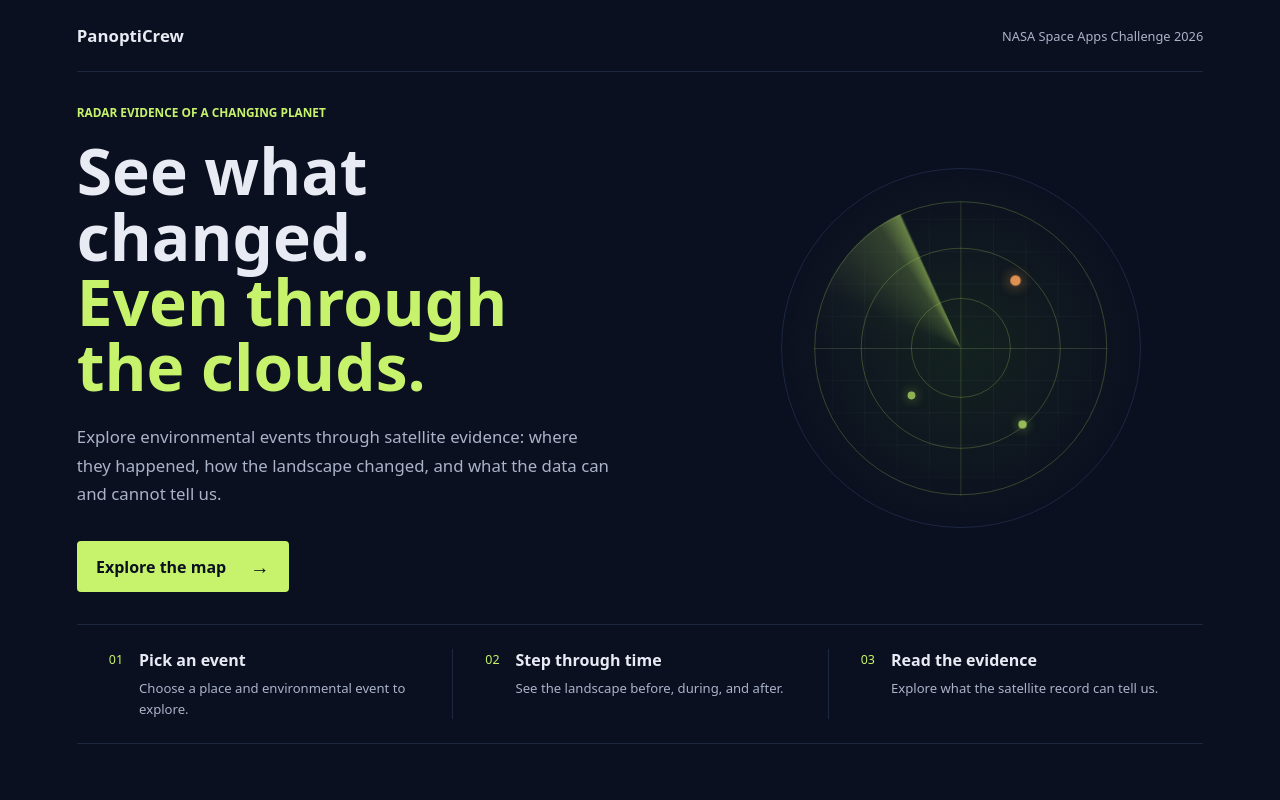
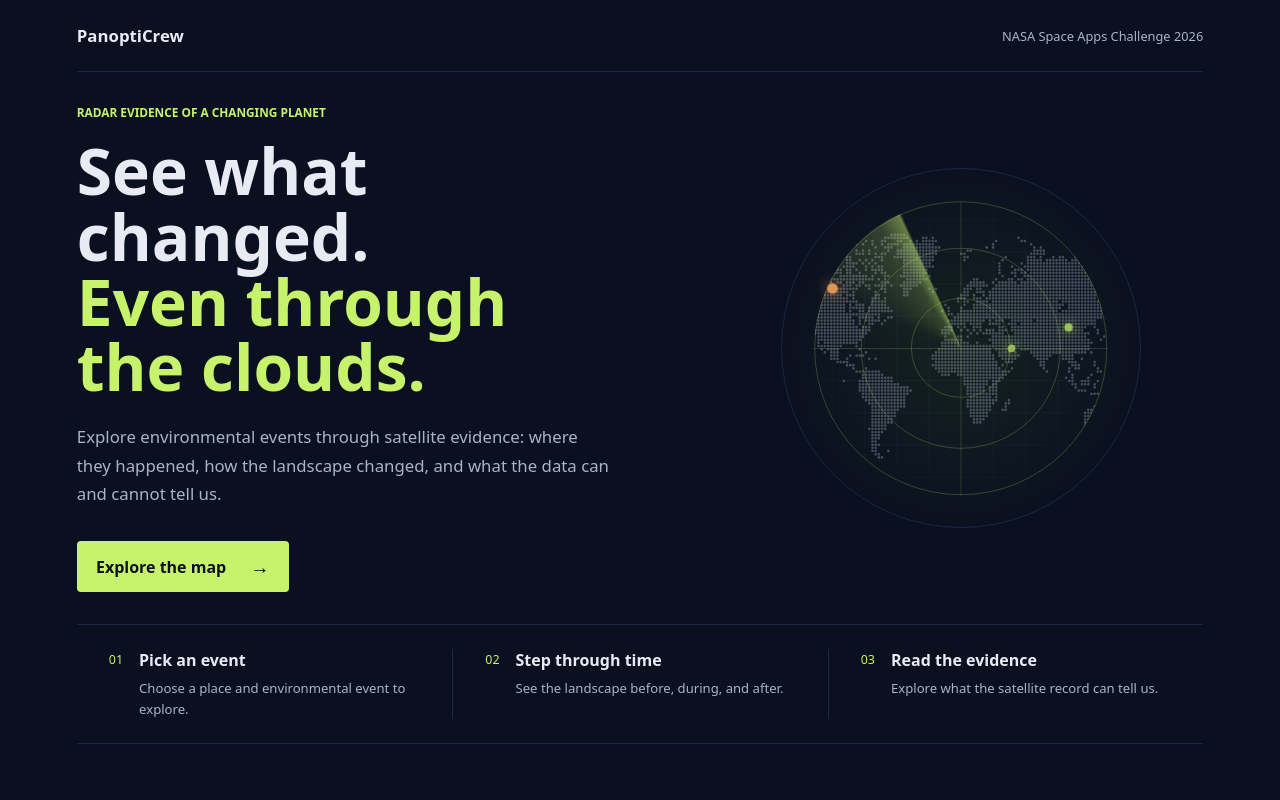
Before and after one commit to danesheppard/PanoptiCrew-NASA-Hackathon-2026, a React (Vite) app in the folder application/: page / in a window 1280 px wide. Shown: the top 800 px of the page. Built offline with nearby package versions, Linux system fonts and the light colour scheme; what @deck.gl/core, @deck.gl/geo-layers would draw is missing.

Commit message:
Added a new radar-world-map element to the RadarScope component for improved visual context

```diff
--- a/application/src/views/landing/LandingPage.css
+++ b/application/src/views/landing/LandingPage.css
@@ -134,6 +134,7 @@
 }
 
 .radar-grid,
+.radar-world-map,
 .radar-circle,
 .radar-crosshair,
 .radar-sweep,
@@ -142,6 +143,7 @@
 }
 
 .radar-grid {
+  z-index: 1;
   inset: 5%;
   border-radius: 50%;
   background-image:
@@ -151,7 +153,18 @@
   mask-image: radial-gradient(circle, #000 48%, transparent 76%);
 }
 
+.radar-world-map {
+  z-index: 0;
+  inset: 9%;
+  border-radius: 50%;
+  background-color: var(--muted);
+  opacity: 0.35;
+  mask: url("/world-dots.svg") center / 140% auto no-repeat;
+  -webkit-mask: url("/world-dots.svg") center / 140% auto no-repeat;
+}
+
 .radar-circle {
+  z-index: 1;
   top: 50%;
   left: 50%;
   aspect-ratio: 1;
@@ -173,6 +186,7 @@
 }
 
 .radar-crosshair {
+  z-index: 1;
   top: 50%;
   left: 9%;
   width: 82%;
@@ -184,7 +198,7 @@
 }
 
 .radar-sweep {
-  z-index: 1;
+  z-index: 2;
   inset: 9%;
   border-radius: 50%;
   background: conic-gradient(
@@ -199,7 +213,7 @@
 }
 
 .radar-dot {
-  z-index: 2;
+  z-index: 3;
   width: 0.55rem;
   aspect-ratio: 1;
   border-radius: 50%;
@@ -209,31 +223,23 @@
 }
 
 .radar-dot-one {
-  top: 30%;
-  left: 64%;
+  top: 32%;
+  left: 13%;
   background: #ef9b55;
   box-shadow: 0 0 12px rgba(239, 155, 85, 0.8);
   animation-delay: 0.5s;
 }
 
 .radar-dot-two {
-  top: 62%;
-  left: 35%;
+  top: 49%;
+  left: 63%;
   animation-delay: 1.1s;
 }
 
 .radar-dot-three {
-  top: 70%;
-  left: 66%;
+  top: 43%;
+  left: 79%;
   animation-delay: 1.7s;
-}
-
-.radar-readout {
-  position: absolute;
-  right: 16%;
-  bottom: 17%;
-  color: var(--muted);
-  font-size: 0.62rem;
 }
 
 /* Steps strip and team section */
--- a/application/src/views/landing/RadarScope.jsx
+++ b/application/src/views/landing/RadarScope.jsx
@@ -13,6 +13,7 @@ export default function RadarScope() {
       aria-label="Radar scope scanning satellite evidence"
     >
       <div className="radar-grid" aria-hidden="true" />
+      <div className="radar-world-map" aria-hidden="true" />
       <div className="radar-circle radar-circle-outer" aria-hidden="true" />
       <div className="radar-circle radar-circle-middle" aria-hidden="true" />
       <div className="radar-circle radar-circle-inner" aria-hidden="true" />
@@ -28,7 +29,6 @@ export default function RadarScope() {
       <span className="radar-dot radar-dot-one" aria-hidden="true" />
       <span className="radar-dot radar-dot-two" aria-hidden="true" />
       <span className="radar-dot radar-dot-three" aria-hidden="true" />
-      {/* <span className="radar-readout">LIVE OBSERVATION</span> */}
     </div>
   );
 }
```
Also changed, not shown: application/public/world-dots.svg (added).
